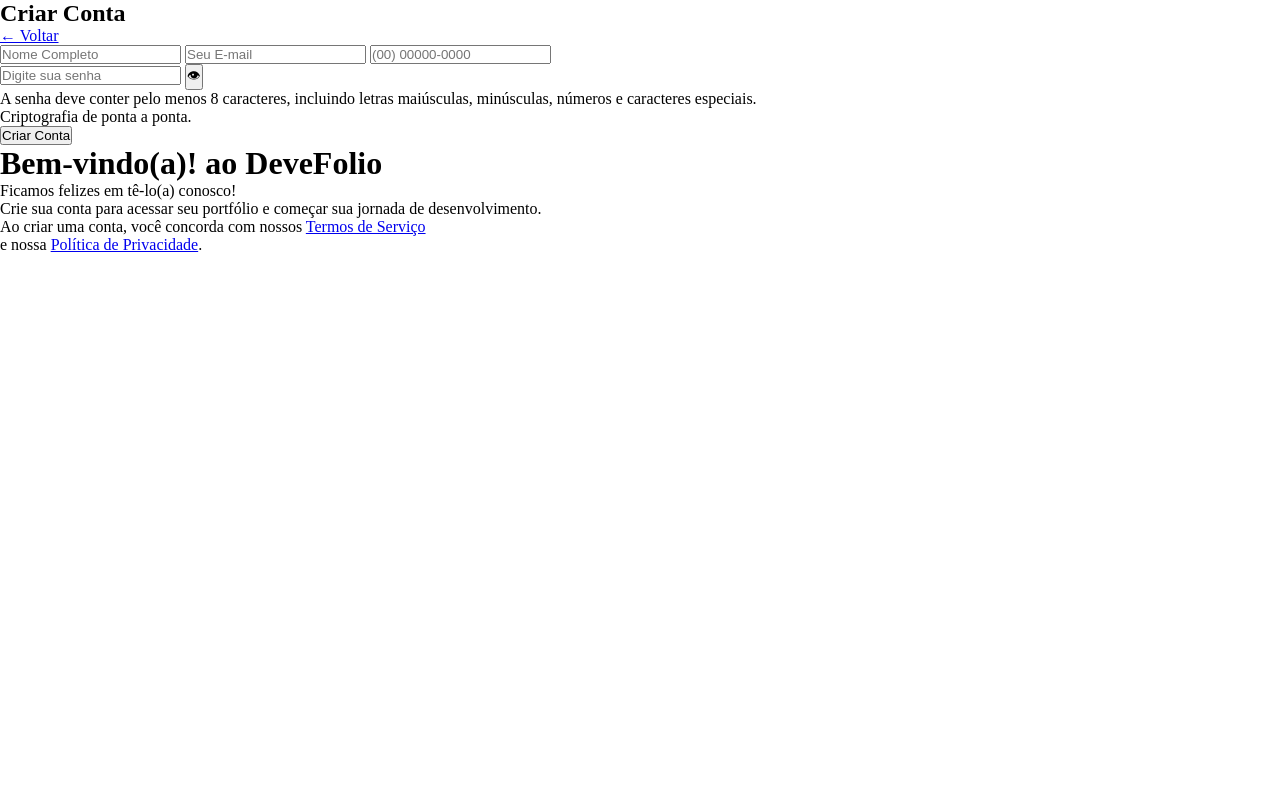
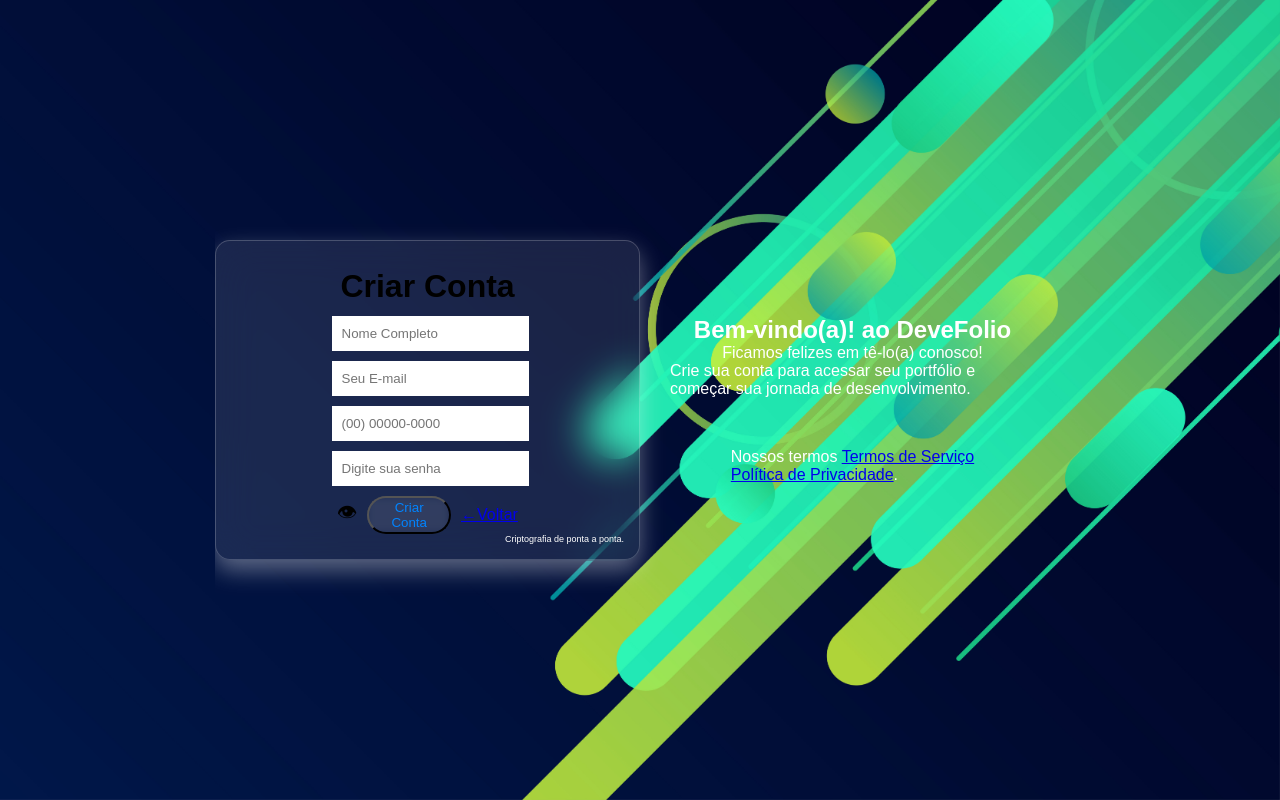
Before and after one commit to falcaozitos3-rgb/DeveFolio-portifolio-para-desenvolvedores-, a Flask app: page /cadastro in a window 1280 px wide. Run offline with Flask 3, Linux system fonts and the light colour scheme.

Commit message:
feat: foi adicionado uma nova funcionalidade, e criado um layout

```diff
--- a/DesenvolvimentoSistema/static/cadastro.css
+++ b/DesenvolvimentoSistema/static/cadastro.css
@@ -4,6 +4,158 @@
     box-sizing: border-box;
 }
 
-body {
+ body { /*corpo aqui, centralização e etc... */
+    font-family: arial, sans-serif;
+    display: flex;
+    justify-content: center;
+    align-items: center;
+    height: 100vh;
+    /* imgem-aqui */
+    background-image: url("../static/235255453027.jpg");
+    background-size: cover;
+    background-position: center;
+    background-repeat: no-repeat;
+}
+
+.container-principal {
+    display: flex;
+    flex-direction: row;
+    justify-content: center;
+    align-items: center;
+    width: 850px;
+    height: 500px;
+    overflow: hidden;
+    border-radius: 10px;
+}
+
+h1 {
+    text-align: center;
+    margin: 3%;
+}
+
+
+
+
+
+input {
+    background: white;
+    border: none;
+    padding: 10px;
+    color: black;
+    margin-bottom: 10px;
+    margin-left: 5px;
+    margin-left: 5px;
+    display: flex;
+}
+
+.valido {
+    color: green;
+}
+
+.invalido {
+    color: red;
+}
+
+form {
+    display: flex;
+    flex-direction: column;
+    align-items: center;
+    width: 100%;
+}
+.lado-esquerdo {
+    flex: 1;
+    display: flex;
+    flex-direction: column;
+    justify-content: center;
+    padding: 15px;
+    width: 380px;
+    align-items: center;
+    background: rgba(255, 255, 255, 0.1);
+    backdrop-filter: blur(20px);
+    border: 1px solid rgba(255, 255, 255, 0.2);
+    border-radius: 15px;
+    box-shadow: 0 10px 23px 0 rgba(255, 255, 255, 0.37);
 
 }
+
+.olho {
+    background: transparent;
+    border: none;
+    font-size: 20px;
+    cursor: pointer;
+}
+
+.conta {
+    color: #0184ff;
+    background: transparent;
+    cursor: pointer;
+    backdrop-filter: blur(5px);
+    transition: 0.3s;
+    display: inline-block;
+    width: fit-content;
+    padding: 2px 9px;
+    border-radius: 20px;
+    transition: all 0.03 ease;
+    transform: scale(1);
+}
+
+.button-voltar:active{
+    background: transparent;
+    cursor: pointer;
+    color: #0184ff;
+    backdrop-filter: blur(5px);
+    transition: 0.2s;
+    display: inline-block;
+    width: fit-content;
+    padding: 2px 9px;
+    border-radius: 20px;
+    transition: all 0.03 ease;
+    transform: scale(1);
+    width: 46%;
+    align-self: flex-start
+}
+
+.botoes-linha{
+    display: flex;
+    align-items:center;
+    gap: 10px;
+    justify-content: flex-start;
+    width: 46%;
+}
+
+.cripto {
+    text-align: right;
+    width: 100%;
+    font-size: 9px;
+    color: white;
+}
+
+.lado-direito {
+    display: flex;
+    flex-direction: column;
+    justify-content: flex-start;
+    align-items: center;
+    padding: 30px;
+    padding-top: 30px;
+    box-sizing: border-box;
+    width: 50%;
+}
+
+h2 {
+    color: white;
+    text-align: center;
+}
+
+.lado-direito p:nth-last-of-type(1) {
+    color: white;
+    text-align: left;
+}
+
+.lado-direito p:nth-last-of-type(2) {
+    color: white;
+    text-align: left;
+}
+
+.os-termos {
+    margin-top: 50px;
+}
--- a/DesenvolvimentoSistema/templates/cadastro.html
+++ b/DesenvolvimentoSistema/templates/cadastro.html
@@ -10,40 +10,81 @@
         <div class="container-principal">
             <div class="lado-esquerdo">
                 <!-- formulario de cadastro -->
-            <h2>Criar Conta </h2>
-            <a href="{{ url_for('entrar') }}" class="btn-voltar"> &larr; Voltar</a>
-            <form action="cadastro" method="post">
+                <form  action="cadastro" method="post">
+                    <h1>Criar Conta </h1>
                     <input type="text" name="nome" placeholder="Nome Completo">
                     <input type="email" name="email" placeholder="Seu E-mail">
                     <input type="tel" name="telefone" placeholder="(00) 00000-0000" pattern="\(\d{2}\) \d{5}-\d{4}" required>
-                <div class="campo_senha">
                     <input type="password" id="senha" name="senha" placeholder="Digite sua senha" pattern="(?=.*\d)(?=.*[a-z])(?=.*[A-Z])(?=.*[@$!%*?&])[A-Za-z\d@$!%*?&]{8,}" required>
+
+                    <div class="botoes-linha">
                         <!-- Ícone de olho para mostrar/ocultar senha -->
-                <button type="button" onclick="togglePasswordVisibility()">&#128065;</button>
+                        <button class="olho" type="button" onclick="togglePasswordVisibility()">&#128065;</button>
+                        <button class="conta" type="submit">Criar Conta</button>
+                        <a href="{{ url_for('entrar') }}" class="button-voltar">&larr;Voltar</button></a>
                     </div>
-                <p>A senha deve conter pelo menos 8 caracteres, incluindo letras maiúsculas, minúsculas, números e caracteres especiais.</p>
-                <p>Criptografia de ponta a ponta.</p>
-                <button type="submit">Criar Conta</button>
+                        <!-- conteiner de estruções da senha -->
+                    <div   id="mensagem-senha" style="display: none;">
+                        <p id="oito-caracteres" class="invalido"> deve ter minimo 8 caracteres</p>
+                        <p id="maiusculas" class="invalido"> senha terar que ter caracteres minuscolos</p>
+                        <p id="minusculas" class="invalido"> caracteres maiusculos</p>
+                        <p id="numeros-especiais" class="invalido"> numeros e caracteres especiais</p>
+                    </div>
+                    <p class="cripto">Criptografia de ponta a ponta.</p>
                 </form>
+            </div>
             <div class="lado-direito">
-                <h1>Bem-vindo(a)! ao DeveFolio</h1>
+                    <h2>Bem-vindo(a)! ao DeveFolio</h2>
                     <p>Ficamos felizes em tê-lo(a) conosco!</p>
                     <p>Crie sua conta para acessar seu portfólio e começar sua jornada de desenvolvimento.</p>
                     <!-- termos de privacidade -->
             <div class="os-termos">
-            <p>Ao criar uma conta, você concorda com nossos <a href="privacidade">Termos de Serviço</a>
-            <br> e nossa <a href="privacidade">Política de Privacidade</a>.</p>
+                    <p>Nossos termos <a href="privacidade">Termos de Serviço</a>
+                    <br>
+                    <a href="privacidade">Política de Privacidade</a>.</p>
             </div>
             </div>
+        <div>
     <script>
         function togglePasswordVisibility() {
-            var senhaInput = document.getElementById("senha");
+            const senhaInput = document.getElementById("senha");
             if (senhaInput.type === "password") {
                 senhaInput.type = "text";
             } else {
                 senhaInput.type = "password";
             }
         }
+
+
+        //orientaçãoes da senha //
+        document.getElementById("senha").addEventListener("input", function() {
+            document.getElementById("mensagem-senha").style.display = "block"
+            var senha = document.getElementById("senha").value
+            if (senha.length >= 8) {
+                document.getElementById("oito-caracteres").className = "valido"
+            } else {
+                document.getElementById("oito-caracteres").className = "invalido"
+            }
+
+            if (/[A-Z]/.test(senha)) {
+                document.getElementById("maiusculas").className = "valido"
+            } else {
+                document.getElementById("maiusculas").className = "invalido"
+            }
+
+            if (/[a-z]/.test(senha)) {
+                document.getElementById("minusculas").className = "valido"
+            } else {
+                document.getElementById("minusculas").className = "invalido"
+            }
+
+            if (/[1-9!@#$%¨&*\-]/) {
+                document.getElementById("numeros-especiais").className = "valido"
+            } else {
+                document.getElementById("numeros-especiais").className = "invalido"
+            }
+        })
+
     </script>
     </div>
     </main>
```
Lines whose indentation alone changed are shown as unchanged.
